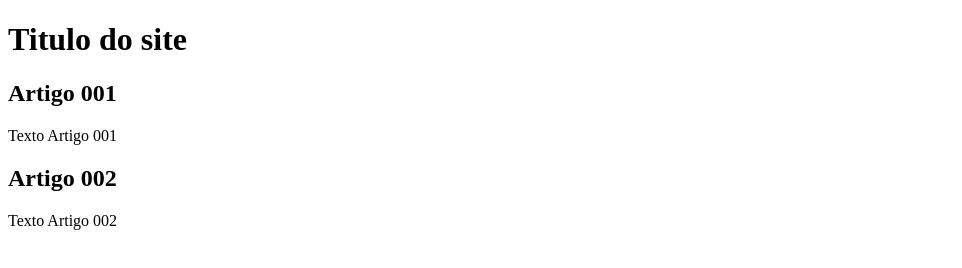
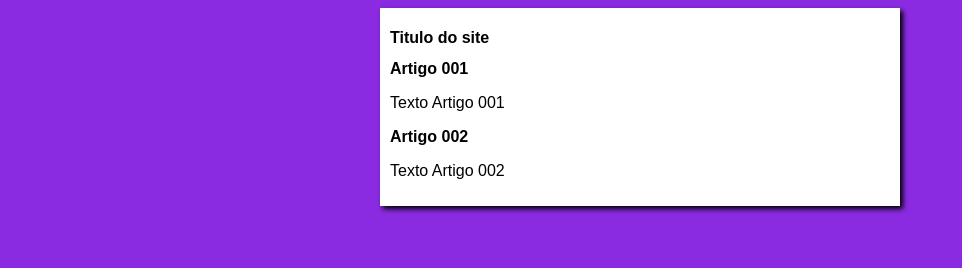
Before and after one commit to thiago-igor/projeto-site, a plain HTML site: page index.html in a window 1280 px wide. Shown: the whole page, without its empty margins (0-962 px from the left). Drawn offline with Linux system fonts and the light colour scheme.

Commit message:
Atualizando design

```diff
--- /dev/null
+++ b/estilo/style.css
@@ -0,0 +1,17 @@
+*{
+    font-family: Arial, Helvetica, sans-serif;
+    font-size: 16px;
+
+}
+
+body{
+    background-color: blueviolet;
+}
+
+main{
+    background-color: white;
+    width: 500px;
+    margin: auto;
+    padding: 10px;
+    box-shadow: 3px 3px 5px black;
+}
--- a/index.html
+++ b/index.html
@@ -4,6 +4,7 @@
     <meta charset="UTF-8">
     <meta name="viewport" content="width=device-width, initial-scale=1.0">
     <title>Projeto Site</title>
+    <link rel="stylesheet" href="estilo/style.css">
 </head>
 <body>
     <main>
```
